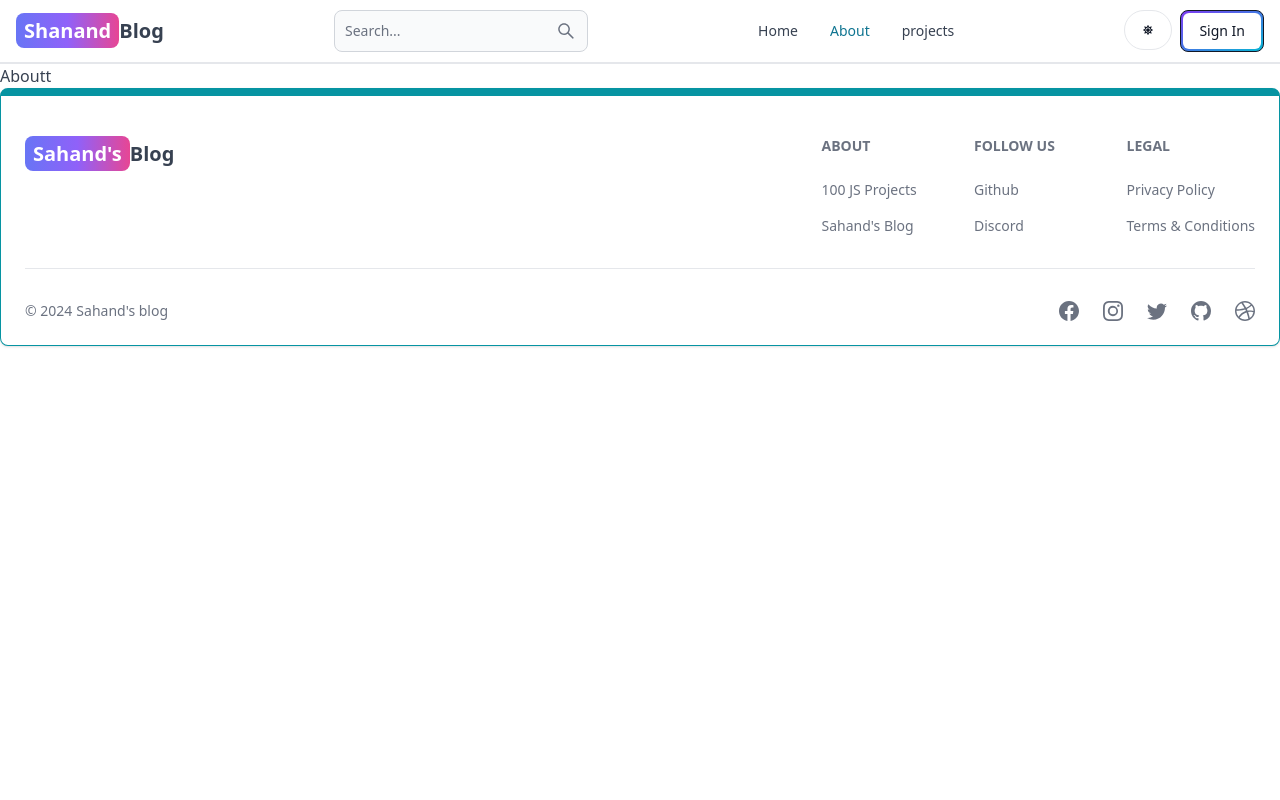
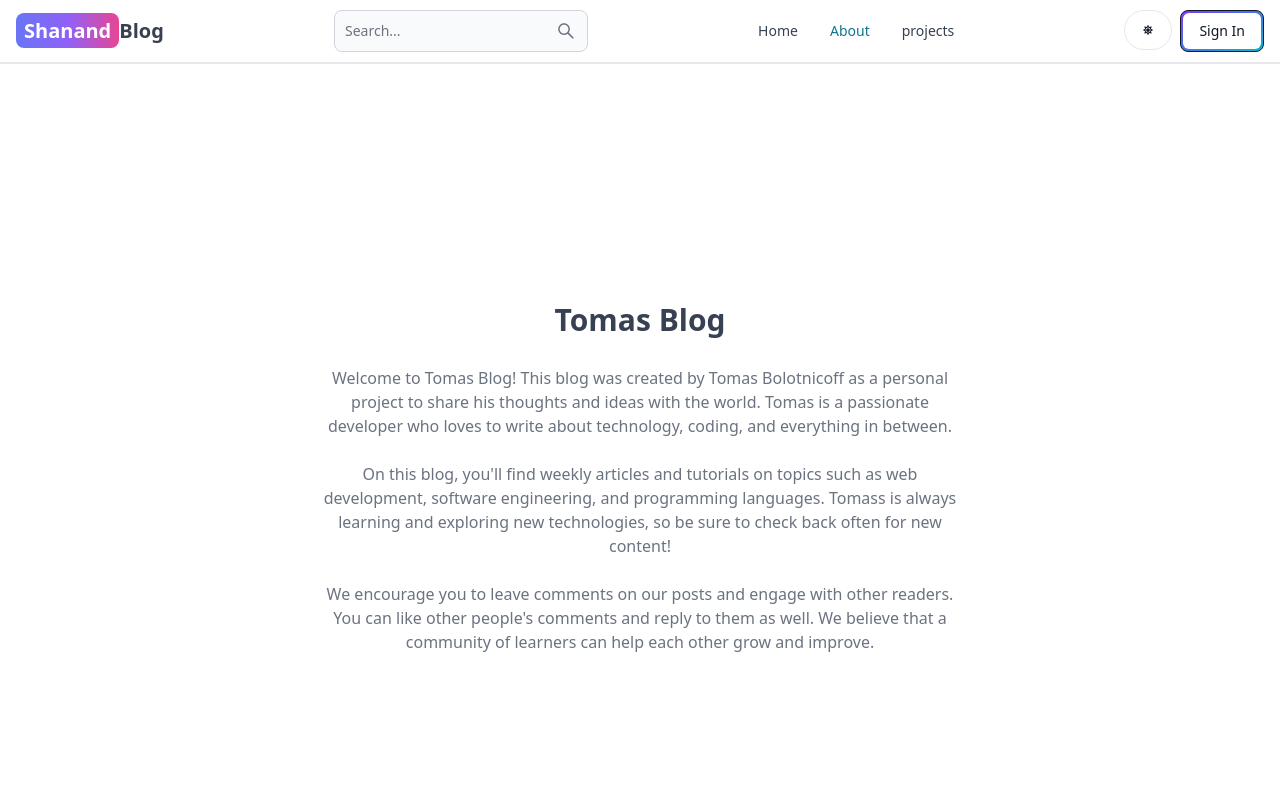
Before and after one commit to tomas-maker2/mern-blog, a React (Vite) app in the folder client/: page /about in a window 1280 px wide. Shown: the top 800 px of the page. Built offline with nearby package versions, Linux system fonts and the light colour scheme; no server answers.

Commit message:
complete about and project

```diff
--- a/client/src/pages/About.jsx
+++ b/client/src/pages/About.jsx
@@ -2,7 +2,37 @@
 
 const About = () => {
   return (
-    <div>Aboutt</div>
+      <div className='min-h-screen flex items-center justify-center'>
+      <div className='max-w-2xl mx-auto p-3 text-center'>
+        <div>
+          <h1 className='text-3xl font font-semibold text-center my-7'>
+           Tomas Blog
+          </h1>
+          <div className='text-md text-gray-500 flex flex-col gap-6'>
+            <p>
+              Welcome to Tomas Blog! This blog was created by Tomas Bolotnicoff
+              as a personal project to share his thoughts and ideas with the
+              world. Tomas is a passionate developer who loves to write about
+              technology, coding, and everything in between.
+            </p>
+
+            <p>
+              On this blog, you'll find weekly articles and tutorials on topics
+              such as web development, software engineering, and programming
+              languages. Tomass is always learning and exploring new
+              technologies, so be sure to check back often for new content!
+            </p>
+
+            <p>
+              We encourage you to leave comments on our posts and engage with
+              other readers. You can like other people's comments and reply to
+              them as well. We believe that a community of learners can help
+              each other grow and improve.
+            </p>
+          </div>
+        </div>
+      </div>
+    </div>
   )
 }
 
--- a/client/src/pages/Projects.jsx
+++ b/client/src/pages/Projects.jsx
@@ -1,8 +1,13 @@
 import React from 'react'
+import CallToAction from '../components/CallToAction'
 
 const Projects = () => {
   return (
-    <div>Projectss</div>
+    <div className='min-h-screen max-w-2xl mx-auto flex justify-center items-center flex-col gap-6 p-3'>
+    <h1 className='text-3xl font-semibold'>Pojects</h1>
+    <p className='text-md text-gray-500'>Build fun and engaging projects while learning HTML, CSS, and JavaScript!</p>
+    <CallToAction />
+  </div>
   )
 }
 
```
